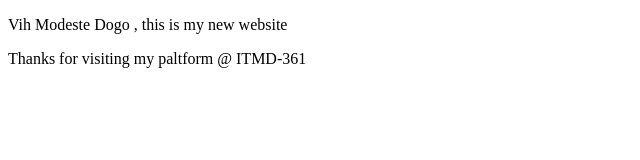
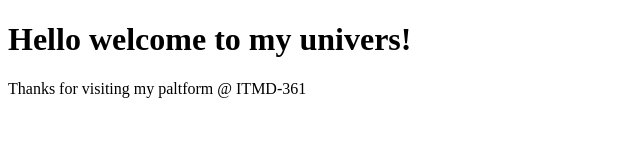
Before and after one commit to dvmodeste/Lab-1, a plain HTML site: page index.html in a window 1280 px wide. Shown: the whole page, without its empty margins (0-640 px from the left). Drawn offline with Linux system fonts and the light colour scheme.

Commit message:
update on html file

```diff
--- a/index.html
+++ b/index.html
@@ -2,10 +2,10 @@
  <html lang="en">
   <head>
    <meta charset="UTF-8">
-   <title>Hello Everyone , welcome to my website !!!</title>
+   <title>Vih M Dogo Website</title>
   </head>
   <body>
-   <p>Vih Modeste Dogo , this is my new website </p>
+   <h1>Hello welcome to my univers!</h1>
    <p>Thanks for visiting my paltform @ ITMD-361 </P>
   </body>
  </html>
```
